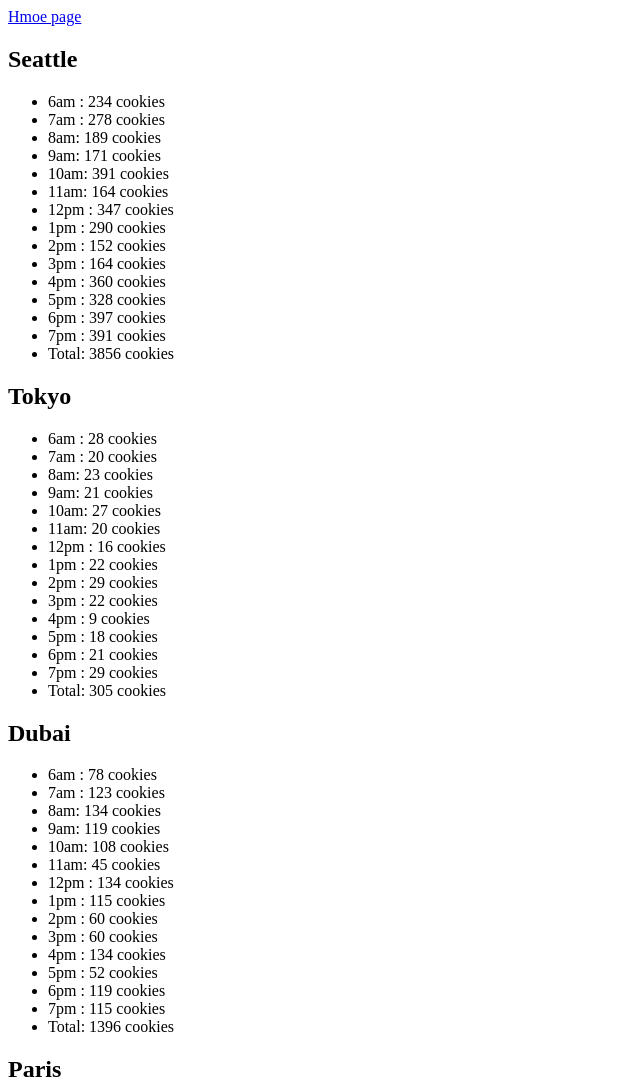
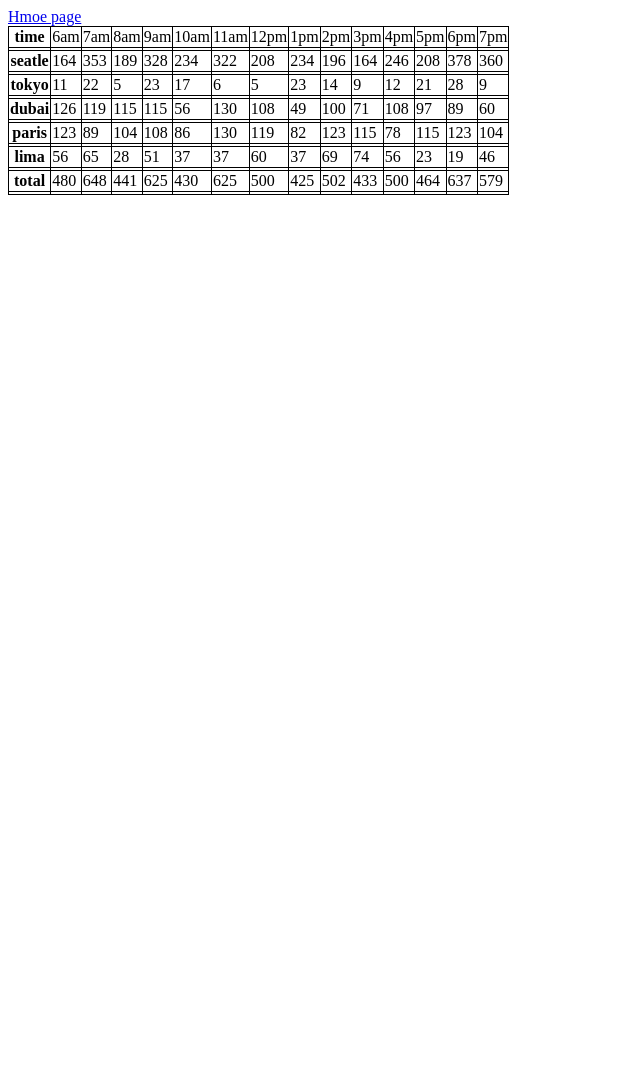
Before and after one commit to abdalrahman-alhmouz/cokies-stand, a plain HTML site: page salee.html in a window 1280 px wide. Shown: the top 1086 px of the page, without its empty margins (0-640 px from the left). After the commit the page ends 800 px from the top, so only its background shows below. Drawn offline with Linux system fonts and the light colour scheme.

Commit message:
init comit

```diff
--- a/lop.js
+++ /dev/null
@@ -1,244 +0,0 @@
-"use strict"
- var hours=["6am " ,'7am ','8am','9am','10am','11am','12pm ','1pm ','2pm ','3pm ','4pm ','5pm ','6pm ','7pm '];
-//seattle
-var seattleCookies = {
-    location: 'Seattle',
-    min: 23,
-    max: 65,
-    avgCookieSale: 6.3,
-    hourlySales:[],
-    dailySales:0,
-
-   randomCust :function () {
-        var range=seattleCookies.max-seattleCookies.min;
-         var randomCount=Math.random() * range+seattleCookies.min;
-         return Math.ceil(randomCount);
-      },
-
-    hourlyDailySales :function () {
-        for (var i=0;i<hours.length;i++){
-            var numOfCookies= Math.ceil(seattleCookies.randomCust() *seattleCookies.avgCookieSale);
-            seattleCookies.hourlySales.push(numOfCookies);
-            seattleCookies.dailySales += numOfCookies;
-        }
-        },
-
-   render :function(){
-       var container=document.getElementById('content-area');
-       var h2 =document.createElement('h2');
-       container.appendChild(h2);
-       h2.textContent='Seattle';
-       container.appendChild(h2);
-       var list=document.createElement('ul');
-       container.appendChild(list);
-       for (var i=0;i<hours.length;i++){
-        var listItem = document.createElement('li');
-        listItem.textContent  =hours[i]+': '+seattleCookies.hourlySales[i]+' cookies';
-        list.appendChild(listItem);
-       }
-       var listItem = document.createElement('li');
-        listItem.textContent  ='Total: '+seattleCookies.dailySales+' cookies';
-        list.appendChild(listItem);
-
-
-   },
-}
-
-
-   seattleCookies.hourlyDailySales();
-   seattleCookies.render();
-
-
-
-
-
-
-
-//Tokyo
-var tokyoCookies = {
-    location: 'Tokyo',
-    min: 3,
-    max: 24,
-    avgCookieSale: 1.2,
-    hourlySales:[],
-    dailySales:0,
-
-   randomCust :function () {
-        var range=tokyoCookies.max-tokyoCookies.min;
-         var randomCount=Math.random() * range+tokyoCookies.min;
-         return Math.ceil(randomCount);
-      },
-
-    hourlyDailySales :function () {
-        for (var i=0;i<hours.length;i++){
-            var numOfCookies= Math.ceil(tokyoCookies.randomCust() *tokyoCookies.avgCookieSale);
-            tokyoCookies.hourlySales.push(numOfCookies);
-            tokyoCookies.dailySales += numOfCookies;
-        }
-        },
-
-   render :function(){
-       var container=document.getElementById('content-area');
-       var h2 =document.createElement('h2');
-       container.appendChild(h2);
-       h2.textContent='Tokyo';
-       container.appendChild(h2);
-       var list=document.createElement('ul');
-       container.appendChild(list);
-       for (var i=0;i<hours.length;i++){
-        var listItem = document.createElement('li');
-        listItem.textContent  =hours[i]+': '+tokyoCookies.hourlySales[i]+' cookies';
-        list.appendChild(listItem);
-       }
-       var listItem = document.createElement('li');
-        listItem.textContent  ='Total: '+tokyoCookies.dailySales+' cookies';
-        list.appendChild(listItem);
-
-
-   },
-}
-
-
-tokyoCookies.hourlyDailySales();
-tokyoCookies.render();
-   //Dubai
-   var dubaiCookies = {
-    location: 'Dubai',
-    min: 11,
-    max: 38,
-    avgCookieSale: 3.7,
-    hourlySales:[],
-    dailySales:0,
-
-   randomCust :function () {
-        var range=dubaiCookies.max-dubaiCookies.min;
-         var randomCount=Math.random() * range+dubaiCookies.min;
-         return Math.ceil(randomCount);
-      },
-
-    hourlyDailySales :function () {
-        for (var i=0;i<hours.length;i++){
-            var numOfCookies= Math.ceil(this.randomCust() *this.avgCookieSale);
-            dubaiCookies.hourlySales.push(numOfCookies);
-            dubaiCookies.dailySales += numOfCookies;
-        }
-        },
-
-   render :function(){
-       var container=document.getElementById('content-area');
-       var h2 =document.createElement('h2');
-       container.appendChild(h2);
-       h2.textContent='Dubai';
-       container.appendChild(h2);
-       var list=document.createElement('ul');
-       container.appendChild(list);
-       for (var i=0;i<hours.length;i++){
-        var listItem = document.createElement('li');
-        listItem.textContent  =hours[i]+': '+dubaiCookies.hourlySales[i]+' cookies';
-        list.appendChild(listItem);
-       }
-       var listItem = document.createElement('li');
-        listItem.textContent  ='Total: '+dubaiCookies.dailySales+' cookies';
-        list.appendChild(listItem);
-
-
-   },
-}
-
-
-dubaiCookies.hourlyDailySales();
-dubaiCookies.render();
-   //Paris
-   var parisCookies = {
-    location: 'Paris',
-    min: 20,
-    max: 38,
-    avgCookieSale: 3.7,
-    hourlySales:[],
-    dailySales:0,
-
-   randomCust :function () {
-        var range=parisCookies.max-parisCookies.min;
-         var randomCount=Math.random() * range+this.min;
-         return Math.ceil(randomCount);
-      },
-
-    hourlyDailySales :function () {
-        for (var i=0;i<hours.length;i++){
-            var numOfCookies= Math.ceil(parisCookies.randomCust() *parisCookies.avgCookieSale);
-            parisCookies.hourlySales.push(numOfCookies);
-            parisCookies.dailySales += numOfCookies;
-        }
-        },
-
-   render :function(){
-       var container=document.getElementById('content-area');
-       var h2 =document.createElement('h2');
-       container.appendChild(h2);
-       h2.textContent='Paris';
-       container.appendChild(h2);
-       var list=document.createElement('ul');
-       container.appendChild(list);
-       for (var i=0;i<hours.length;i++){
-        var listItem = document.createElement('li');
-        listItem.textContent  =hours[i]+': '+parisCookies.hourlySales[i]+' cookies';
-        list.appendChild(listItem);
-       }
-       var listItem = document.createElement('li');
-        listItem.textContent  ='Total: '+parisCookies.dailySales+' cookies';
-        list.appendChild(listItem);
-
-
-   },
-}
-
-
-parisCookies.hourlyDailySales();
-parisCookies.render();
-   //Lima
-   var limaCookies = {
-    location: 'Lima',
-    min: 2,
-    max: 16,
-    avgCookieSale: 4.6,
-    hourlySales:[],
-    dailySales:0,
-
-   randomCust :function () {
-        var range=parisCookies.max-this.min;
-         var randomCount=Math.random() * range+parisCookies.min;
-         return Math.ceil(randomCount);
-      },
-
-    hourlyDailySales :function () {
-        for (var i=0;i<hours.length;i++){
-            var numOfCookies= Math.ceil(parisCookies.randomCust() *parisCookies.avgCookieSale);
-            parisCookies.hourlySales.push(numOfCookies);
-            parisCookies.dailySales += numOfCookies;
-        }
-        },
-
-   render :function(){
-       var container=document.getElementById('content-area');
-       var h2 =document.createElement('h2');
-       container.appendChild(h2);
-       h2.textContent='Lima';
-       container.appendChild(h2);
-       var list=document.createElement('ul');
-       container.appendChild(list);
-       for (var i=0;i<hours.length;i++){
-        var listItem = document.createElement('li');
-        listItem.textContent  =hours[i]+': '+parisCookies.hourlySales[i]+' cookies';
-        list.appendChild(listItem);
-       }
-       var listItem = document.createElement('li');
-        listItem.textContent  ='Total: '+parisCookies.dailySales+' cookies';
-        list.appendChild(listItem);
-
-
-   },
-}
-
-
-limaCookies.hourlyDailySales();
-limaCookies.render();
--- /dev/null
+++ b/lopp.js
@@ -0,0 +1,179 @@
+"use strict"
+
+ var hours=["6am" ,'7am','8am','9am','10am','11am','12pm','1pm','2pm','3pm','4pm','5pm','6pm','7pm'];
+function Resturan(location,min,max,avgCookieSale,hourlySales,dailySales){
+    this.location =location ;
+    this.min= min ;
+    this.max=max ;
+    this.avgCookieSale=avgCookieSale ;
+    this.hourlySales=[] ;
+    this.dailySales = 0 ;
+   this.randomCust =function(){
+
+     var range=this.max-this.min;
+      var randomCount=Math.random() * range+this.min;
+    return Math.ceil(randomCount);
+
+   } ;
+this.hourly=function() {
+    for ( var i=0;i<hours.length;i++){
+       var  a= this.randomCust()
+      var nc = Math.ceil(a *this.avgCookieSale) ;
+      this.hourlySales.push(nc) ;
+    this.dailySales += nc;
+
+}}
+
+
+
+
+   this.randomCust()
+   this.hourly()
+}
+
+
+Resturan.prototype.hourlyDailySales=function(){
+    for ( var i=0;i<hours.length;i++){
+     var numOfCookies= Math.ceil(seattleCookies.randomCust() *seattleCookies.avgCookieSale);
+    seattleCookies.hourlySales.push(numOfCookies);
+        seattleCookies.dailySales += numOfCookies;
+    }
+
+}
+
+ var seattleCookies = new Resturan('seatle',23,65,6.3,[],0);
+
+console.log(seattleCookies.randomCust())
+console.log(seattleCookies.hourlySales)
+
+ var tokyoCookies = new Resturan('tokyo',3,24,1.2,[],0);
+  var dubaiCookies = new Resturan('dubai',11,38,3.7,[],0);
+ var parisCookies = new Resturan('paris',20,38,3.7,[],0);
+ var limaCookies = new Resturan('lima',2,16,4.6,[],0);
+
+ var container=document.getElementById('content-area');
+
+
+
+var table =document.createElement('table');
+container.appendChild(table);
+
+var tableRawOne=document.createElement('tr');
+table.appendChild(tableRawOne);
+var header =document.createElement('th');
+header.textContent='time'
+tableRawOne.appendChild(header)
+
+function time(){
+  for (let index = 0; index < hours.length; index++) {
+  var pra =document.createElement('th')
+  table.appendChild(pra)
+  var data=document.createElement('td')
+  data.textContent=hours[index];
+    tableRawOne.appendChild(data)
+  }
+
+   }
+  time()
+
+  var tableRawOne=document.createElement('tr');
+  table.appendChild(tableRawOne);
+  var header =document.createElement('th');
+  header.textContent=seattleCookies.location
+  tableRawOne.appendChild(header)
+
+  function seat() {
+    for(var i=0;i<tokyoCookies.hourlySales.length;i++){
+
+  var second = document.createElement('th')
+  table.appendChild(second)
+  var data =document.createElement('td')
+  data.textContent=seattleCookies.hourlySales[i]
+  tableRawOne.appendChild(data);
+  }}
+  seat()
+
+
+var tableRawOne=document.createElement('tr');
+table.appendChild(tableRawOne);
+var header =document.createElement('th');
+header.textContent=tokyoCookies.location
+tableRawOne.appendChild(header)
+
+function toky() {
+  for(var i=0;i<tokyoCookies.hourlySales.length;i++){
+
+var second = document.createElement('th')
+table.appendChild(second)
+var data =document.createElement('td')
+data.textContent=tokyoCookies.hourlySales[i]
+tableRawOne.appendChild(data);
+}}
+toky()
+
+var tableRawOne=document.createElement('tr');
+table.appendChild(tableRawOne);
+var header =document.createElement('th');
+header.textContent=dubaiCookies.location
+tableRawOne.appendChild(header)
+
+function dubae() {
+  for(var i=0;i<dubaiCookies.hourlySales.length;i++){
+
+var second = document.createElement('th')
+table.appendChild(second)
+var data =document.createElement('td')
+data.textContent=dubaiCookies.hourlySales[i]
+tableRawOne.appendChild(data);
+}}
+dubae()
+
+var tableRawOne=document.createElement('tr');
+table.appendChild(tableRawOne);
+var header =document.createElement('th');
+header.textContent=parisCookies.location
+tableRawOne.appendChild(header)
+
+function pare() {
+  for(var i=0;i<parisCookies.hourlySales.length;i++){
+
+var second = document.createElement('th')
+table.appendChild(second)
+var data =document.createElement('td')
+data.textContent=parisCookies.hourlySales[i]
+tableRawOne.appendChild(data);
+}}
+pare()
+
+var tableRawOne=document.createElement('tr');
+table.appendChild(tableRawOne);
+var header =document.createElement('th');
+header.textContent=limaCookies.location
+tableRawOne.appendChild(header)
+
+function lma() {
+  for(var i=0;i<limaCookies.hourlySales.length;i++){
+
+var second = document.createElement('th')
+table.appendChild(second)
+var data =document.createElement('td')
+data.textContent=limaCookies.hourlySales[i]
+tableRawOne.appendChild(data);
+}}
+lma()
+var tableRawOne=document.createElement('tr');
+table.appendChild(tableRawOne);
+var header =document.createElement('th');
+header.textContent='total'
+tableRawOne.appendChild(header)
+function tot() {
+  for(var i=0;i<limaCookies.hourlySales.length;i++){
+    var total = seattleCookies.hourlySales[i]+tokyoCookies.hourlySales[i]+dubaiCookies.hourlySales[i]+parisCookies.hourlySales[i]+limaCookies.hourlySales[i]
+var second = document.createElement('th')
+table.appendChild(second)
+var data =document.createElement('td')
+data.textContent= total
+tableRawOne.appendChild(data);
+}
+}
+tot()
--- a/salee.html
+++ b/salee.html
@@ -1,6 +1,6 @@
+<!DOCTYPE html>
 
-<!DOCTYPE html>
-<html >
+<html>
 <head>
     <title>Document</title>
     <a href="index.html">Hmoe page</a>
@@ -10,10 +10,15 @@
     <div id="content-area">
         <!---content goes here--->
      </div>
-
+     <style>
+        table, th, td {
+          border: 1px solid black;
+          border-collapse: collapse;
+        }
+        </style>
 
 </body>
 <footer>
-    <script src="lop.js"></script>
+    <script src="/lopp.js"></script>
 </footer>
 </html>
```
Also changed, not shown: .eslintrc.json (added), 1 other file.
